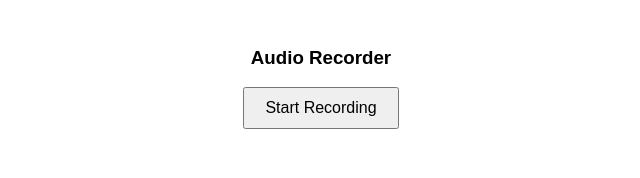
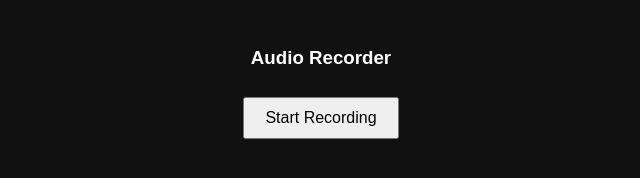
Before and after one commit to Nico769865/audio-recorder, a plain HTML site: page index.html in a window 1280 px wide. Shown: the whole page, without its empty margins (319-959 px from the left). Drawn offline with Linux system fonts and the light colour scheme.

Commit message:
add recorder

```diff
--- a/index.html
+++ b/index.html
@@ -7,10 +7,13 @@
       font-family: sans-serif;
       text-align: center;
       padding: 20px;
+      background-color: #111;
+      color: white;
     }
     button {
       padding: 10px 20px;
       font-size: 16px;
+      margin: 10px;
     }
   </style>
 </head>
@@ -40,7 +43,7 @@
         const blob = new Blob(chunks, { type: 'audio/webm' });
         const base64 = await blobToBase64(blob);
 
-        await fetch('https://hooks.zapier.com/hooks/catch/YOUR-ZAPIER-HOOK-ID/', {
+        await fetch('https://hooks.zapier.com/hooks/catch/21433946/2crc63s/', {
           method: 'POST',
           headers: { 'Content-Type': 'application/json' },
           body: JSON.stringify({
```
